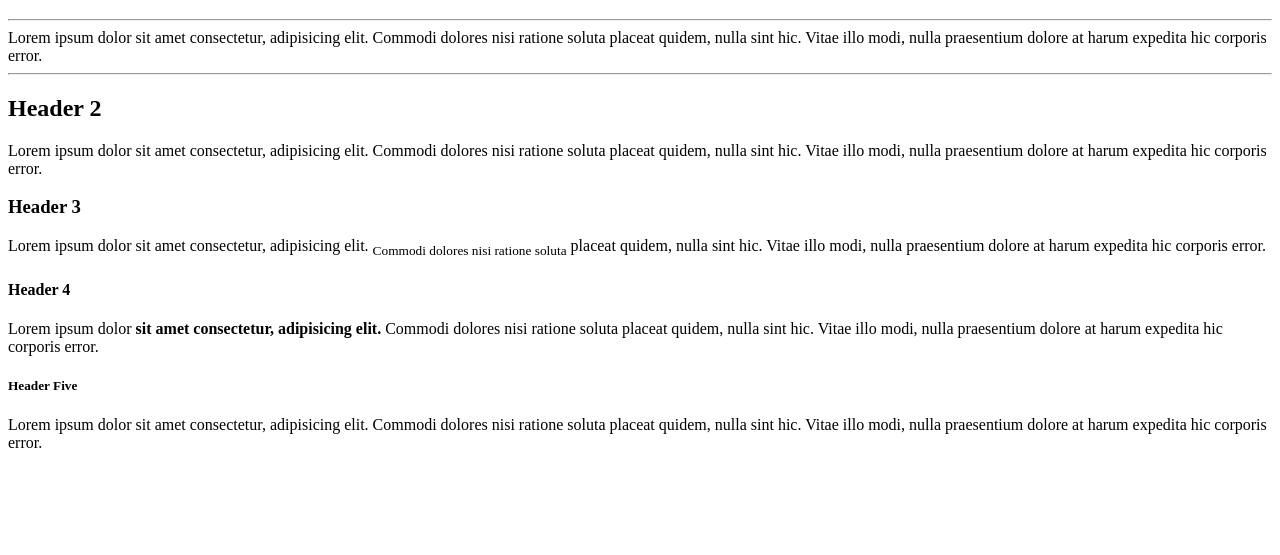
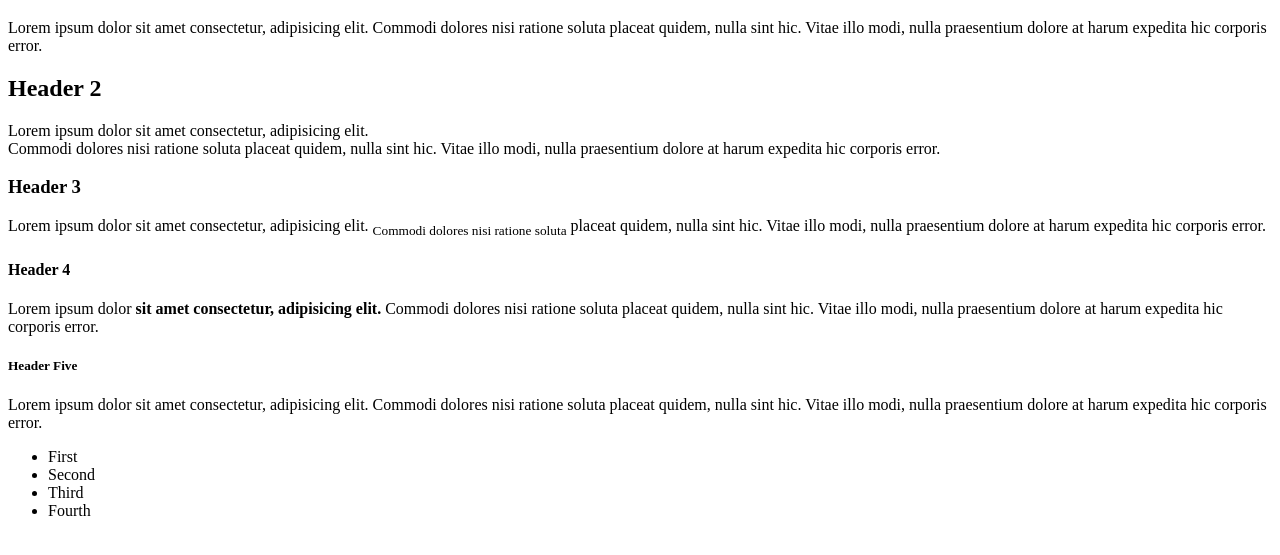
Before and after one commit to rchico13/first_html, a plain HTML site: page index.html in a window 1280 px wide. Shown: the part 87-642 px from the top of the page. Drawn offline with Linux system fonts and the light colour scheme.

Commit message:
satuday10

```diff
--- a/index.html
+++ b/index.html
@@ -4,20 +4,20 @@
         <title>First HTML</title>
         <body>
             <header>First Header</header>
-            <h1>Header 1</h1>
-            <p>
-                <hr>Lorem ipsum dolor sit amet consectetur, adipisicing elit. Commodi dolores nisi ratione soluta
-                 placeat quidem, nulla sint hic. Vitae illo modi, nulla praesentium dolore at harum expedita hic corporis error.<hr>
-            </p>
-            <h2>Header 2</h2>
+                 <h1>Header 1</h1>
             <p>
                 Lorem ipsum dolor sit amet consectetur, adipisicing elit. Commodi dolores nisi ratione soluta
+                 placeat quidem, nulla sint hic. Vitae illo modi, nulla praesentium dolore at harum expedita hic corporis error.            </p>
+
+                 <h2>Header 2</h2>
+            <p>
+                Lorem ipsum dolor sit amet consectetur, adipisicing elit. <br> Commodi dolores nisi ratione soluta
                  placeat quidem, nulla sint hic. Vitae illo modi, nulla praesentium dolore at harum expedita hic corporis error.
             </p>
 
             <h3>Header 3</H3>
             <p>
-                Lorem ipsum dolor sit amet consectetur, adipisicing elit. <sub>Commodi dolores nisi ratione soluta</sub>
+                 Lorem ipsum dolor sit amet consectetur, adipisicing elit. <sub>Commodi dolores nisi ratione soluta</sub>
                  placeat quidem, nulla sint hic. Vitae illo modi, nulla praesentium dolore at harum expedita hic corporis error.
             </p>
             <h4>Header 4</h4>
@@ -30,6 +30,13 @@
                 Lorem ipsum dolor sit amet consectetur, adipisicing elit. Commodi dolores nisi ratione soluta
                 placeat quidem, nulla sint hic. Vitae illo modi, nulla praesentium dolore at harum expedita hic corporis error.
            </p>
+           <ul>
+              <li>First</li>
+              <li>Second</li>
+              <li>Third</li>
+              <li>Fourth</li>
+
+           </ul>
 
 
         </body>
```
